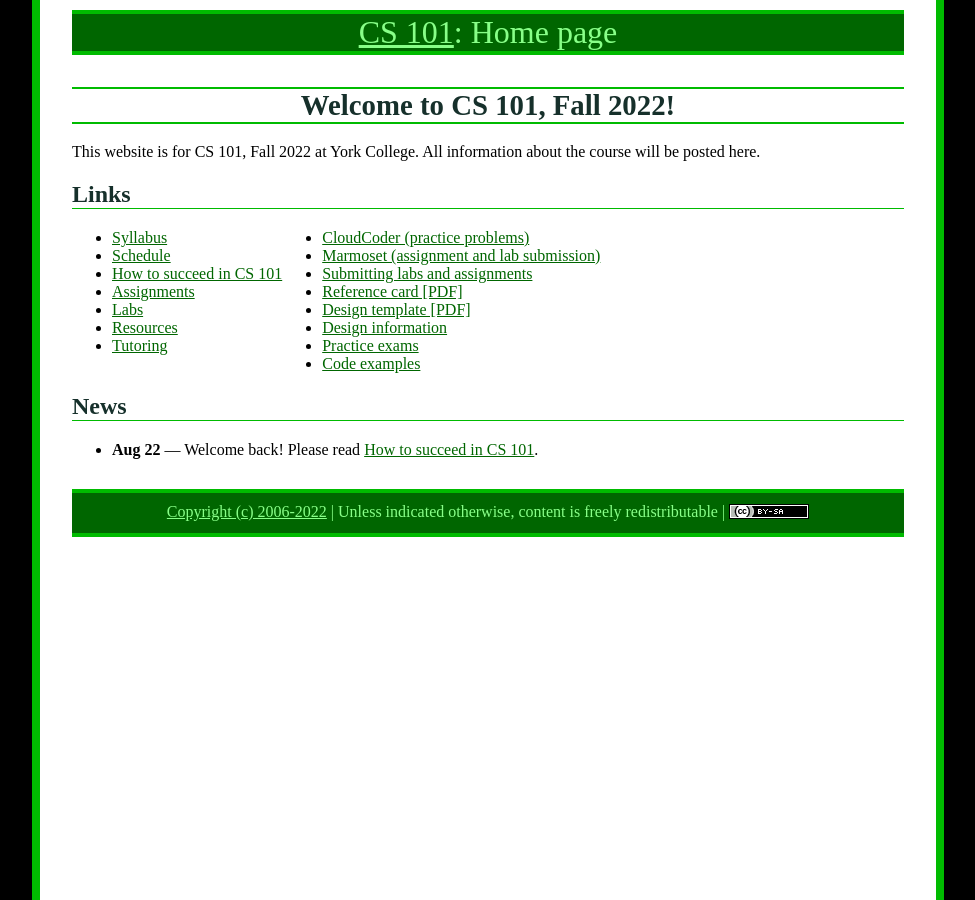
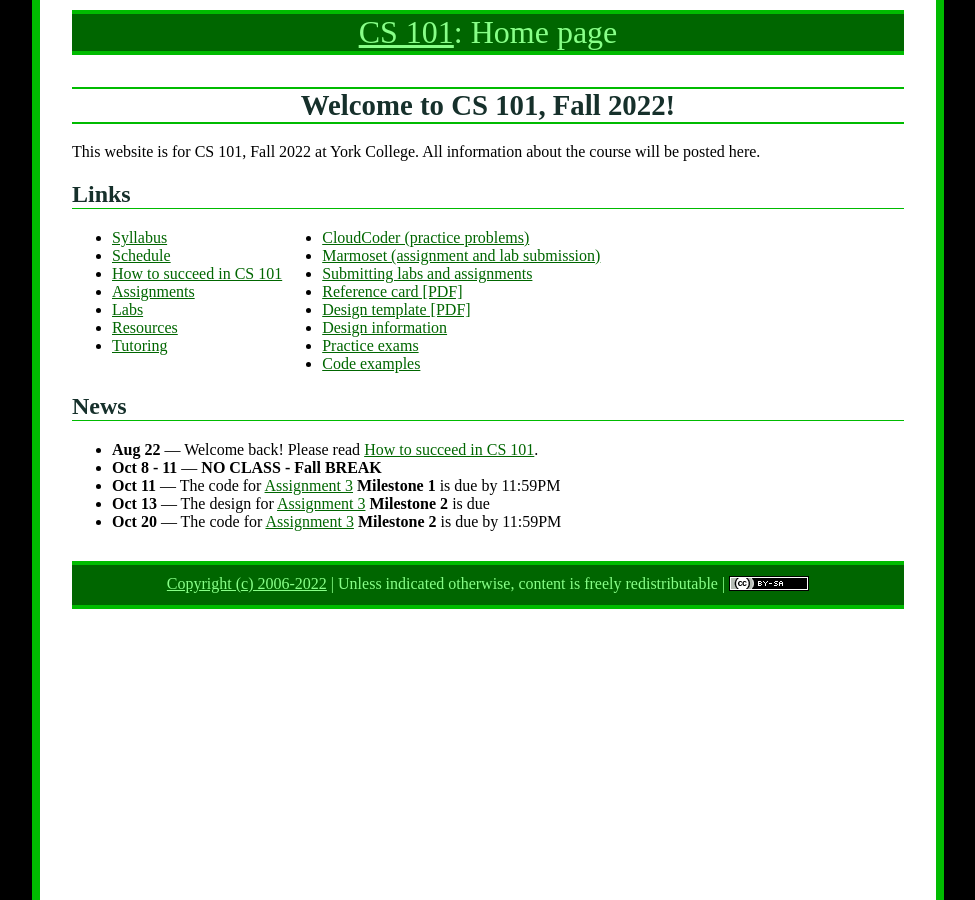
Before and after one commit to ycpcs/cs101-fall2022, a Jekyll site: the page built from index.md, in a window 1280 px wide. Shown: the whole page, without its empty margins (152-1127 px from the left). Built offline with Jekyll 4.4.1, drawn with Linux system fonts in a browser that asks for light colours.

Commit message:
updated News on the home page

```diff
--- a/index.md
+++ b/index.md
@@ -39,6 +39,11 @@ All information about the course will be posted here.
 ## News
 
 * **Aug 22** &mdash; Welcome back!  Please read [How to succeed in CS 101](success.html).
+* **Oct 8 - 11** &mdash; **NO CLASS - Fall BREAK**
+* **Oct 11** &mdash; The code for [Assignment 3](assign/assign03.html) **Milestone 1** is due by 11:59PM
+* **Oct 13** &mdash; The design for [Assignment 3](assign/assign03.html) **Milestone 2** is due
+* **Oct 20** &mdash; The code for [Assignment 3](assign/assign03.html) **Milestone 2** is due by 11:59PM
+
 
 <!--
 
```
Also changed, not shown: other parts of index.md (+4 -4 lines).
